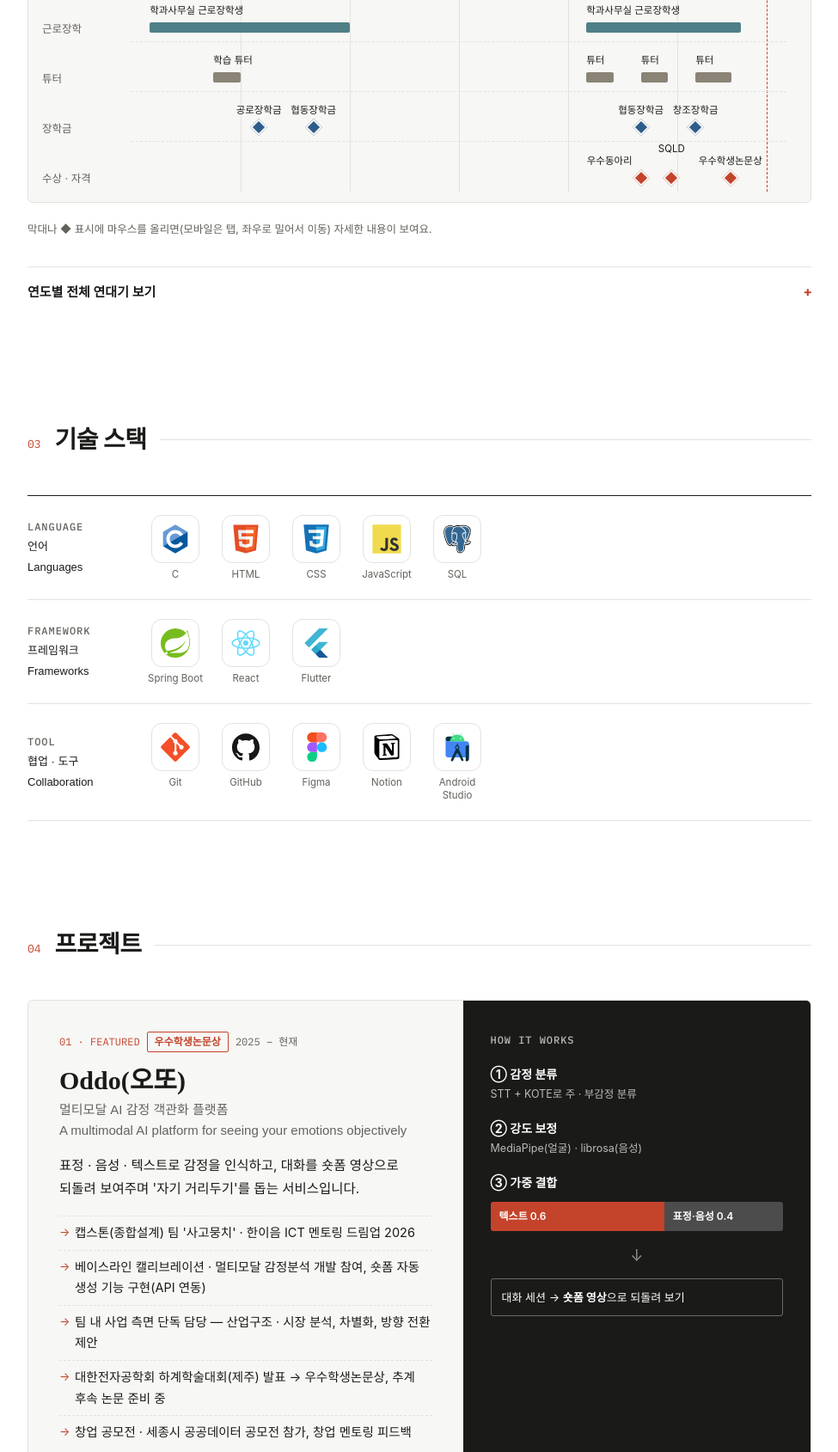
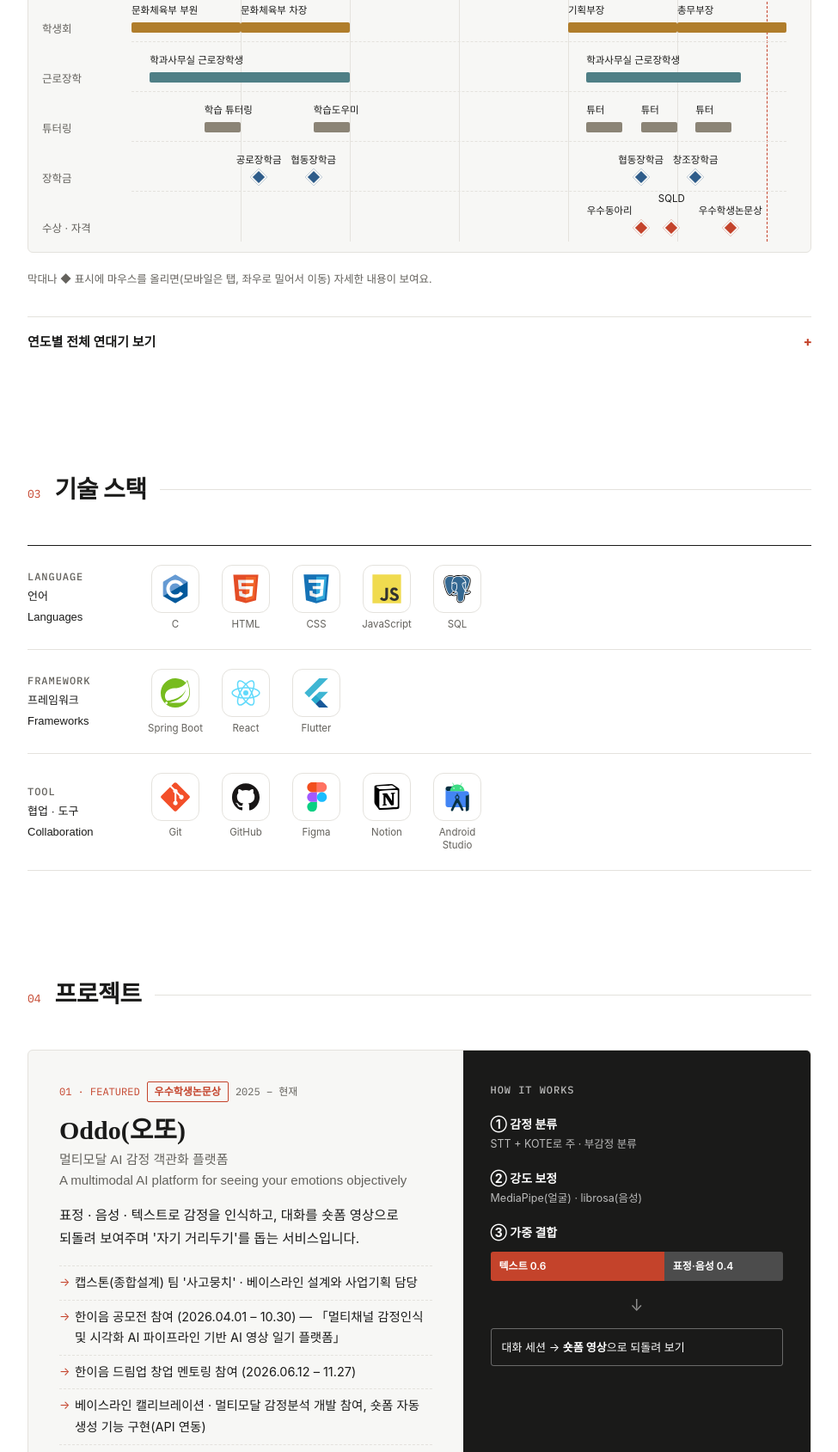
Before and after one commit to HangyuCha/portfolio, a plain HTML site: page index.html in a window 1280 px wide. Shown: the part 1739-3428 px from the top of the page at 86% size, without its empty margins (280-1255 px from the left). Drawn offline with Linux system fonts and the light colour scheme; a web font is replaced by a local one.

Commit message:
Update tutoring history and Hanium activities
Co-Authored-By: Claude Opus 5.5 <noreply@anthropic.com>

```diff
--- a/index.html
+++ b/index.html
@@ -296,7 +296,7 @@
   .chrono-list h4 { font-family: "Noto Serif KR", serif; font-size: 22px; margin-bottom: 6px; }
   .chrono-list ul { list-style: none; font-size: 14px; }
   .chrono-list li { padding: 5px 0; display: flex; gap: 10px; }
-  .chrono-list li .mono { font-size: 12px; color: var(--muted); width: 52px; flex-shrink: 0; padding-top: 1px; }
+  .chrono-list li .mono { font-size: 11.5px; color: var(--muted); width: 80px; flex-shrink: 0; padding-top: 1px; }
 
   /* ───────── Skills ───────── */
   .skill-groups { border-top: 1px solid var(--ink); }
@@ -375,6 +375,8 @@
   .roles li { display: flex; gap: 12px; padding: 3px 0; }
   .roles li .mono { font-size: 12px; color: var(--muted); width: 104px; flex-shrink: 0; padding-top: 1px; }
   .roles.short li .mono { width: 40px; }
+  .roles.tut li > span:first-child { width: 96px; flex-shrink: 0; }
+  .roles.tut li .mono { width: auto; }
 
   .awards-head { margin-top: 56px; }
   .awards { display: grid; grid-template-columns: repeat(auto-fill, minmax(180px, 1fr)); gap: 12px; margin-top: 16px; }
@@ -616,14 +618,18 @@
           <p class="lede ko">표정 · 음성 · 텍스트로 감정을 인식하고, 대화를 숏폼 영상으로 되돌려 보여주며 '자기 거리두기'를 돕는 서비스입니다.</p>
           <p class="lede en">It reads emotion from facial expression, voice and text, then plays the conversation back as a short-form video so users can step back and look at their own feelings.</p>
           <ul class="ko">
-            <li>캡스톤(종합설계) 팀 '사고뭉치' · 한이음 ICT 멘토링 드림업 2026</li>
+            <li>캡스톤(종합설계) 팀 '사고뭉치' · 베이스라인 설계와 사업기획 담당</li>
+            <li>한이음 공모전 참여 (2026.04.01 – 10.30) — 「멀티채널 감정인식 및 시각화 AI 파이프라인 기반 AI 영상 일기 플랫폼」</li>
+            <li>한이음 드림업 창업 멘토링 참여 (2026.06.12 – 11.27)</li>
             <li>베이스라인 캘리브레이션 · 멀티모달 감정분석 개발 참여, 숏폼 자동 생성 기능 구현(API 연동)</li>
             <li>팀 내 사업 측면 단독 담당 — 산업구조 · 시장 분석, 차별화, 방향 전환 제안</li>
             <li>대한전자공학회 하계학술대회(제주) 발표 → 우수학생논문상, 추계 후속 논문 준비 중</li>
             <li>창업 공모전 · 세종시 공공데이터 공모전 참가, 창업 멘토링 피드백</li>
           </ul>
           <ul class="en">
-            <li>Capstone design team "Sagomungchi" · Hanium ICT Mentoring Dream-Up 2026</li>
+            <li>Capstone design team "Sagomungchi" · baseline design and business planning</li>
+            <li>Hanium ICT competition (2026.04.01 – 10.30): "AI video-diary platform built on a multichannel emotion-recognition and visualization AI pipeline"</li>
+            <li>Hanium Dream-Up startup mentoring (2026.06.12 – 11.27)</li>
             <li>Worked on baseline calibration and multimodal emotion analysis; built auto-generated short-form videos (API integration)</li>
             <li>Sole owner of the business side: industry and market analysis, differentiation, user-driven pivot proposals</li>
             <li>Presented at the IEIE Summer Conference (Jeju) → Best Student Paper Award; follow-up paper in progress</li>
@@ -746,10 +752,20 @@
             <p class="en">Team "Sagomungchi" · Baseline design and business planning</p>
           </div>
           <div class="ex">
-            <span class="mono">2021 – 2026 · <span class="ko">4회</span><span class="en">4 terms</span></span>
-            <h4><span class="ko">홍익대학교 재능기부 학습 튜터</span><span class="en">Hongik University Peer Tutor</span></h4>
-            <p class="ko">학습 튜터링 / 새내기 학습 튜터링 — 튜티의 부족 과목 · 역량 지도</p>
-            <p class="en">Tutoring and freshman tutoring, coaching students on the subjects they struggled with</p>
+            <span class="mono">2021 – 2026 · <span class="ko">5개 학기</span><span class="en">5 semesters</span></span>
+            <h4><span class="ko">홍익대학교 학습 튜터</span><span class="en">Hongik University Tutor</span></h4>
+            <p class="ko">모두 튜터 역할 — 튜티의 부족 과목 · 역량 지도</p>
+            <p class="en">Always as the tutor, coaching students on the subjects they struggled with</p>
+            <ul class="roles tut ko">
+              <li><span>학습 튜터링</span><span class="mono">2021-2 · 2025-1 · 2025-2 · 2026-1</span></li>
+              <li><span>학습도우미</span><span class="mono">2022-2</span></li>
+              <li><span>새내기 튜터링</span><span class="mono">2025-1 · 2026-1</span></li>
+            </ul>
+            <ul class="roles tut en">
+              <li><span>Peer tutoring</span><span class="mono">F21 · S25 · F25 · S26</span></li>
+              <li><span>Study helper</span><span class="mono">F22</span></li>
+              <li><span>Freshman tutoring</span><span class="mono">S25 · S26</span></li>
+            </ul>
           </div>
           <div class="ex">
             <span class="mono"><span class="ko">대외활동</span><span class="en">External</span></span>
@@ -888,8 +904,16 @@
   var ROWS = [
     { ko: '<b>Oddo</b><br>캡스톤', en: '<b>Oddo</b><br>Capstone', color: 'var(--c-feat)', items: [
       { s: T(2025, 3), e: T(2026, 11, 30), fade: true,
-        ko: ['Oddo · 감정 객관화 플랫폼', '2025 – 현재', '캡스톤(종합설계) · 한이음 드림업 2026(04–11) · 베이스라인 설계와 사업기획 담당'],
-        en: ['Oddo · emotion platform', '2025 – now', 'Capstone design · Hanium Dream-Up 2026 (Apr–Nov) · baseline design and business planning'] }
+        ko: ['Oddo · 감정 객관화 플랫폼', '2025 – 현재', '캡스톤(종합설계) 팀 \'사고뭉치\' · 베이스라인 설계와 사업기획 담당'],
+        en: ['Oddo · emotion platform', '2025 – now', 'Capstone design team · baseline design and business planning'] }
+    ]},
+    { ko: '한이음', en: 'Hanium', color: 'var(--c-proj)', items: [
+      { s: T(2026, 4, 1), e: T(2026, 10, 30), y: 32, h: 8, labelLeft: true,
+        ko: ['한이음 공모전', '2026.04.01 – 10.30', '멀티채널 감정인식 및 시각화 AI 파이프라인 기반 AI 영상 일기 플랫폼'],
+        en: ['Hanium competition', '2026.04.01 – 10.30', 'AI video-diary platform on a multichannel emotion-recognition and visualization pipeline'] },
+      { s: T(2026, 6, 12), e: T(2026, 11, 27), y: 12, h: 8, labelLeft: true,
+        ko: ['드림업 창업 멘토링', '2026.06.12 – 11.27', '한이음 드림업 창업 멘토링'],
+        en: ['Dream-Up mentoring', '2026.06.12 – 11.27', 'Hanium Dream-Up startup mentoring'] }
     ]},
     { ko: '프로젝트', en: 'Projects', color: 'var(--c-proj)', items: [
       { s: T(2022, 4), e: T(2022, 5, 31), ko: ['포트폴리오 웹', '2022.04 – 05', '자기주도학습동아리 · 4인 팀장'], en: ['Portfolio sites', '2022.04 – 05', 'Study club · team lead of 4'] },
@@ -914,11 +938,12 @@
       { s: T(2021, 3), e: T(2022, 12, 31), ko: ['학과사무실 근로장학생', '2021 – 2022', '소프트웨어융합학과 사무실 · 2년'], en: ['Dept. office work-study', '2021 – 2022', 'Software Convergence Dept. office · 2 years'] },
       { s: T(2025, 3), e: T(2026, 7, 31), ko: ['학과사무실 근로장학생', '2025 – 2026.07경', '소프트웨어융합학과 사무실 · 2026-1학기까지'], en: ['Dept. office work-study', '2025 – c. 2026.07', 'Software Convergence Dept. office · through spring 2026'] }
     ]},
-    { ko: '튜터', en: 'Tutoring', color: 'var(--c-campus)', items: [
-      { s: T(2021, 10), e: T(2021, 12, 31), ko: ['학습 튜터', '2021.10 – 12', '재능기부 학습 튜터링'], en: ['Tutor', '2021.10 – 12', 'Peer tutoring'] },
-      { s: T(2025, 3), e: T(2025, 5, 31), ko: ['튜터', '2025.03 – 05', '재능기부 학습 튜터링'], en: ['Tutor', '2025.03 – 05', 'Peer tutoring'] },
-      { s: T(2025, 9), e: T(2025, 11, 30), ko: ['튜터', '2025.09 – 11', '새내기 학습 튜터링'], en: ['Tutor', '2025.09 – 11', 'Freshman tutoring'] },
-      { s: T(2026, 3), e: T(2026, 6, 30), ko: ['튜터', '2026.03 – 06', '재능기부 학습 튜터링'], en: ['Tutor', '2026.03 – 06', 'Peer tutoring'] }
+    { ko: '튜터링', en: 'Tutoring', color: 'var(--c-campus)', items: [
+      { s: T(2021, 9), e: T(2021, 12, 31), ko: ['학습 튜터링', '2021-2학기', '학습 튜터링 · 튜터'], en: ['Tutoring', 'Fall 2021', 'Peer tutoring · tutor'] },
+      { s: T(2022, 9), e: T(2022, 12, 31), ko: ['학습도우미', '2022-2학기', '학습도우미 · 튜터'], en: ['Study helper', 'Fall 2022', 'Study helper program · tutor'] },
+      { s: T(2025, 3), e: T(2025, 6, 30), ko: ['튜터', '2025-1학기', '학습 튜터링 · 새내기 튜터링 (튜터)'], en: ['Tutor', 'Spring 2025', 'Peer tutoring · freshman tutoring'] },
+      { s: T(2025, 9), e: T(2025, 12, 31), ko: ['튜터', '2025-2학기', '학습 튜터링 (튜터)'], en: ['Tutor', 'Fall 2025', 'Peer tutoring'] },
+      { s: T(2026, 3), e: T(2026, 6, 30), ko: ['튜터', '2026-1학기', '학습 튜터링 · 새내기 튜터링 (튜터)'], en: ['Tutor', 'Spring 2026', 'Peer tutoring · freshman tutoring'] }
     ]},
     { ko: '장학금', en: 'Scholarship', points: true, color: 'var(--c-schol)', items: [
       { s: T(2022, 3), ko: ['공로장학금', '2022-1학기', '성적우수장학금'], en: ['Gongro', 'Spring 2022', 'Academic excellence scholarship'] },
@@ -934,12 +959,12 @@
   ];
 
   var CHRONO = [
-    [2021, [['01–12', '학생회 문화체육부 부원', 'Student council, Culture & Sports member'], ['2021–22', '소프트웨어융합학과 사무실 근로장학생', 'Work-study, Software Convergence Dept. office'], ['10–12', '재능기부 학습 튜터 첫 활동', 'First term as a peer tutor']]],
-    [2022, [['01–12', '학생회 문화체육부 차장', 'Student council, Culture & Sports deputy head'], ['1학기', '공로장학금 (성적우수)', 'Gongro Scholarship (academic)'], ['04–05', '개인 포트폴리오 웹사이트 제작 (4인 팀장)', 'Built portfolio websites (team lead of 4)'], ['2학기', '협동장학금 (성적우수)', 'Hyeopdong Scholarship (academic)']]],
+    [2021, [['01–12', '학생회 문화체육부 부원', 'Student council, Culture & Sports member'], ['2021–22', '소프트웨어융합학과 사무실 근로장학생', 'Work-study, Software Convergence Dept. office'], ['2학기', '학습 튜터링 (튜터)', 'Peer tutoring (tutor)']]],
+    [2022, [['01–12', '학생회 문화체육부 차장', 'Student council, Culture & Sports deputy head'], ['1학기', '공로장학금 (성적우수)', 'Gongro Scholarship (academic)'], ['04–05', '개인 포트폴리오 웹사이트 제작 (4인 팀장)', 'Built portfolio websites (team lead of 4)'], ['2학기', '협동장학금 (성적우수)', 'Hyeopdong Scholarship (academic)'], ['2학기', '학습도우미 (튜터)', 'Study helper (tutor)']]],
     [2023, [['01.02', '육군 입대 · 제8사단 포병대대 수송중형운전병', 'Enlisted, ROK Army 8th Division artillery battalion (transport driver)']]],
     [2024, [['07.01', '군 복무 마침', 'Completed military service'], ['10–', '캐나다 토론토 어학연수 (~2025.01)', 'Language study in Toronto (to 2025.01)']]],
-    [2025, [['01–12', '학생회 기획부장', 'Student council, Head of Planning'], ['2025–', '학과사무실 근로장학생 (~2026.07경)', 'Dept. office work-study (to c. 2026.07)'], ['03–05', '학습 튜터', 'Peer tutor'], ['04–07', '노년층 학습지원 웹 서비스 (5인 팀장)', 'Learning site for seniors (team lead of 5)'], ['08', '우수동아리 선정', 'Best Club Award'], ['2학기', '협동장학금 (성적우수)', 'Hyeopdong Scholarship (academic)'], ['09–11', '학습 튜터', 'Peer tutor'], ['09–12', '한국경제TV 일경험 · 144시간', 'Korea Economic TV program · 144 hrs'], ['12', 'SQLD 취득', 'Earned SQLD']]],
-    [2026, [['01–12', '학생회 총무부장', 'Student council, Head of General Affairs'], ['1학기', '창조장학금 (성적우수)', 'Changjo Scholarship (academic)'], ['03–06', '학습 튜터', 'Peer tutor'], ['04–', '한이음 ICT 멘토링 드림업 · Oddo', 'Hanium Dream-Up · Oddo'], ['05–07', '한경닷컴 일경험 · 160시간', 'Hankyung.com program · 160 hrs'], ['06', '우수학생논문상 (대한전자공학회)', 'Best Student Paper Award (IEIE)'], ['09–', '데일리로맨틱 서비스 기획', 'Daily Romantic service planning']]]
+    [2025, [['01–12', '학생회 기획부장', 'Student council, Head of Planning'], ['2025–', '학과사무실 근로장학생 (~2026.07경)', 'Dept. office work-study (to c. 2026.07)'], ['1학기', '학습 튜터링 · 새내기 튜터링 (튜터)', 'Peer + freshman tutoring (tutor)'], ['04–07', '노년층 학습지원 웹 서비스 (5인 팀장)', 'Learning site for seniors (team lead of 5)'], ['08', '우수동아리 선정', 'Best Club Award'], ['2학기', '협동장학금 (성적우수)', 'Hyeopdong Scholarship (academic)'], ['2학기', '학습 튜터링 (튜터)', 'Peer tutoring (tutor)'], ['09–12', '한국경제TV 일경험 · 144시간', 'Korea Economic TV program · 144 hrs'], ['12', 'SQLD 취득', 'Earned SQLD']]],
+    [2026, [['01–12', '학생회 총무부장', 'Student council, Head of General Affairs'], ['1학기', '창조장학금 (성적우수)', 'Changjo Scholarship (academic)'], ['1학기', '학습 튜터링 · 새내기 튜터링 (튜터)', 'Peer + freshman tutoring (tutor)'], ['04.01–10.30', '한이음 공모전 참여 · AI 영상 일기 플랫폼', 'Hanium competition · AI video-diary platform'], ['05–07', '한경닷컴 일경험 · 160시간', 'Hankyung.com program · 160 hrs'], ['06', '우수학생논문상 (대한전자공학회)', 'Best Student Paper Award (IEIE)'], ['06.12–11.27', '한이음 드림업 창업 멘토링', 'Hanium Dream-Up startup mentoring'], ['09–', '데일리로맨틱 서비스 기획', 'Daily Romantic service planning']]]
   ];
 
   var chart = document.getElementById('chart');
@@ -969,8 +994,11 @@
             : '<span class="' + cls + '" style="left:' + l + '%;transform:translateX(-50%)">' + t[0] + '</span>';
         } else {
           var w = pos(it.e) - l;
-          track += '<button class="bar' + (it.fade ? ' fade' : '') + '" data-i="' + idx + '" style="--c:' + r.color + ';left:' + l + '%;width:' + w + '%;transition-delay:' + (idx * 40) + 'ms" aria-label="' + t[0] + '"></button>';
-          track += it.right
+          var size = it.y != null ? 'bottom:' + it.y + 'px;height:' + it.h + 'px;' : '';
+          track += '<button class="bar' + (it.fade ? ' fade' : '') + '" data-i="' + idx + '" style="--c:' + r.color + ';' + size + 'left:' + l + '%;width:' + w + '%;transition-delay:' + (idx * 40) + 'ms" aria-label="' + t[0] + '"></button>';
+          // 한 줄에 겹치는 막대 두 개: 라벨을 막대 왼쪽, 같은 높이에
+          if (it.labelLeft) track += '<span class="' + cls + '" style="right:' + (100 - l) + '%;margin-right:8px;bottom:' + (it.y + it.h / 2 - 10) + 'px">' + t[0] + '</span>';
+          else track += it.right
             ? '<span class="' + cls + '" style="right:' + (100 - l - w) + '%">' + t[0] + '</span>'
             : '<span class="' + cls + '" style="left:' + (it.fade ? l + w * .4 : l) + '%">' + t[0] + '</span>';
         }
```
